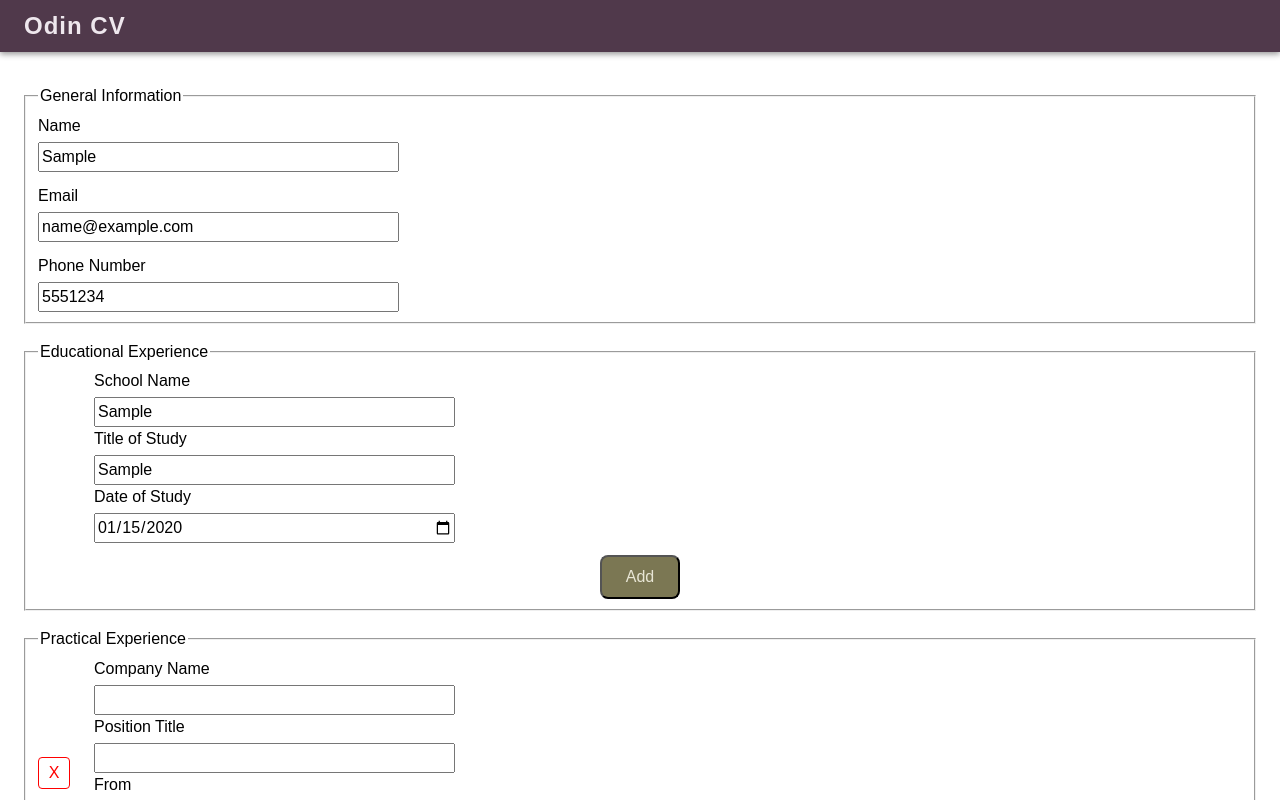
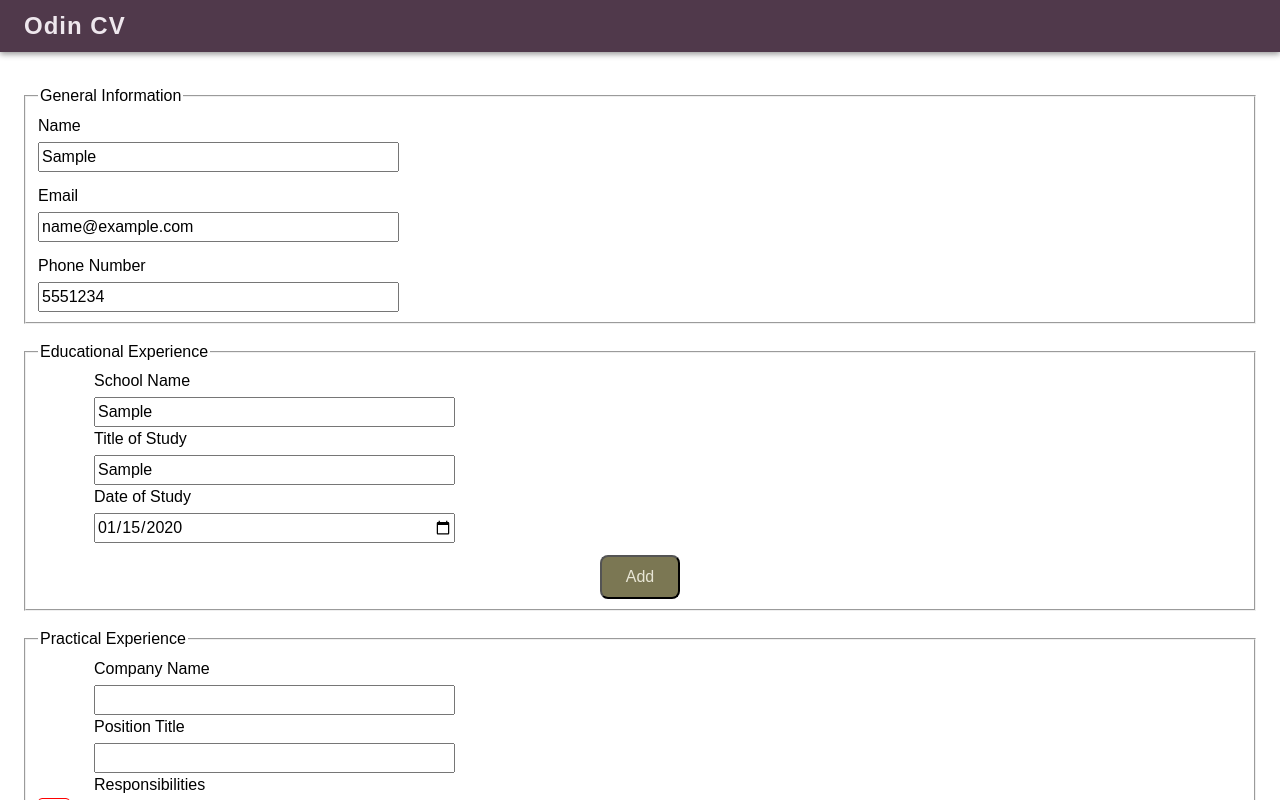
Before and after one commit to lymyr/odin-cv, a React (Vite) app: page / in a window 1280 px wide. Both pictures are taken after typing "Sample", "name@example.com", "5551234", "Sample", "Sample", "2020-01-15" into the empty fields and a click on the button "Add Experience". Shown: the top 800 px of the page. Built offline with nearby package versions, Linux system fonts and the light colour scheme.

Commit message:
feat: forgot to add responbilities fix: addExp func had edu properties lmao
todo: improve layout, submit and edit

```diff
--- a/src/components/Form.jsx
+++ b/src/components/Form.jsx
@@ -2,6 +2,7 @@ import GroupField from "./GroupField.jsx";
 import Input from "./Input";
 import AddButton from "./Buttons/AddButton.jsx";
 import "../styles/Form.css"
+import "../styles/Input.css"
 import { useState } from "react";
 
 export default function Form({applicant, setApplicant}) {
@@ -17,9 +18,11 @@ export default function Form({applicant, setApplicant}) {
     function addExperience() {
         setApplicant({...applicant, experience: [...applicant.experience, {
               id: crypto.randomUUID(),
-              schoolName: null,
-              studyTitle: null,
-              studyDate: null
+              companyName: null,
+              position: null,
+              responsibilities: [],
+              fromDate: null,
+              toDate: null
             }
     ]})}
 
@@ -119,6 +122,10 @@ export default function Form({applicant, setApplicant}) {
                                 <div>
                                     <Input label="Company Name" id={`company-name-${exp.id}`}></Input>
                                     <Input label="Position Title" id={`position-${exp.id}`}></Input>
+                                    <div className="input-label">
+                                        <label htmlFor={`responsibilities-${exp.id}`}>Responsibilities</label>
+                                        <textarea id={`responsibilities-${exp.id}`}></textarea>
+                                    </div>
                                     <Input label="From" id={`work-start-date-${exp.id}`} type="date"></Input>
                                     <Input label="To" id={`work-end-date-${exp.id}`} type="date"></Input>
 
--- a/src/styles/Input.css
+++ b/src/styles/Input.css
@@ -4,6 +4,7 @@
     gap: var(--input-label-gap);
 }
 
+.input-label textarea,
 .input-label input {
     max-width: 30%;
 }
```
